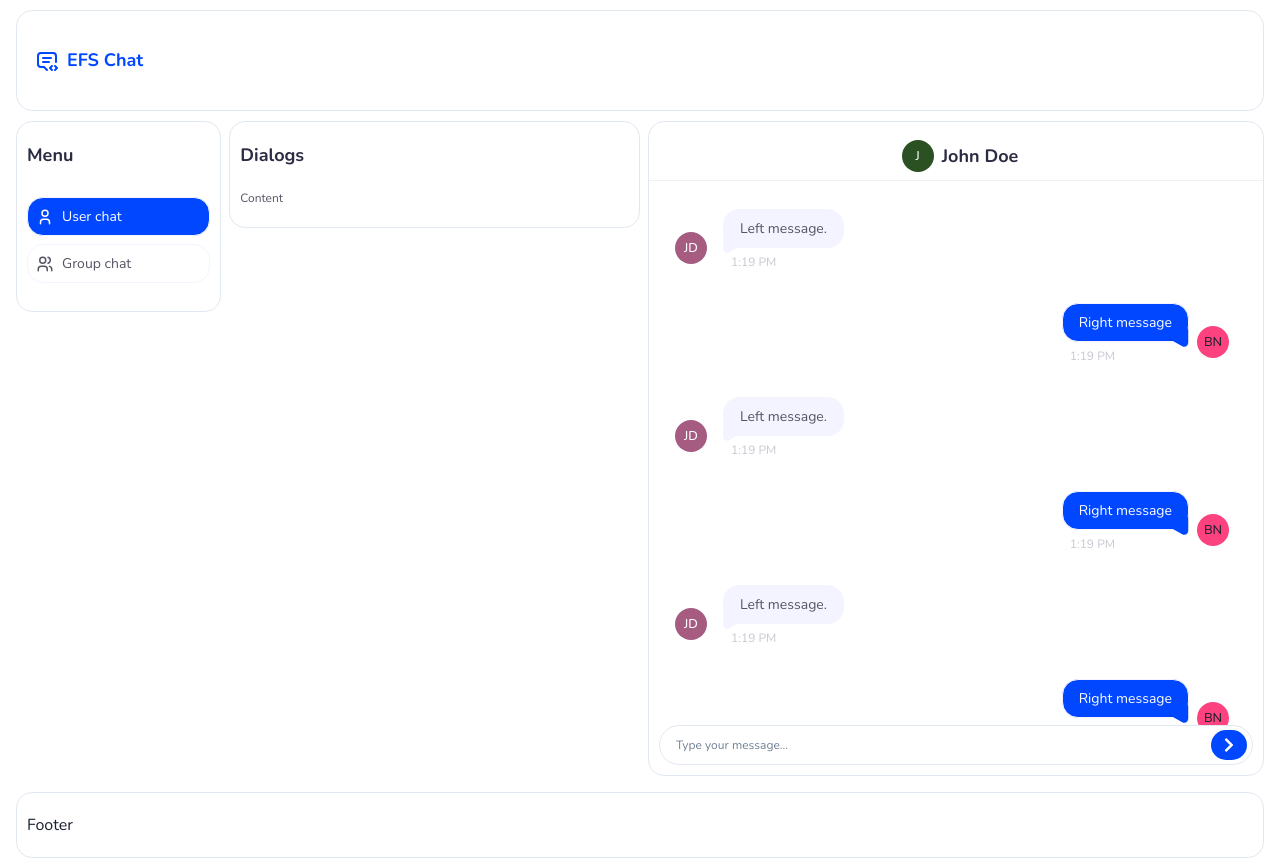
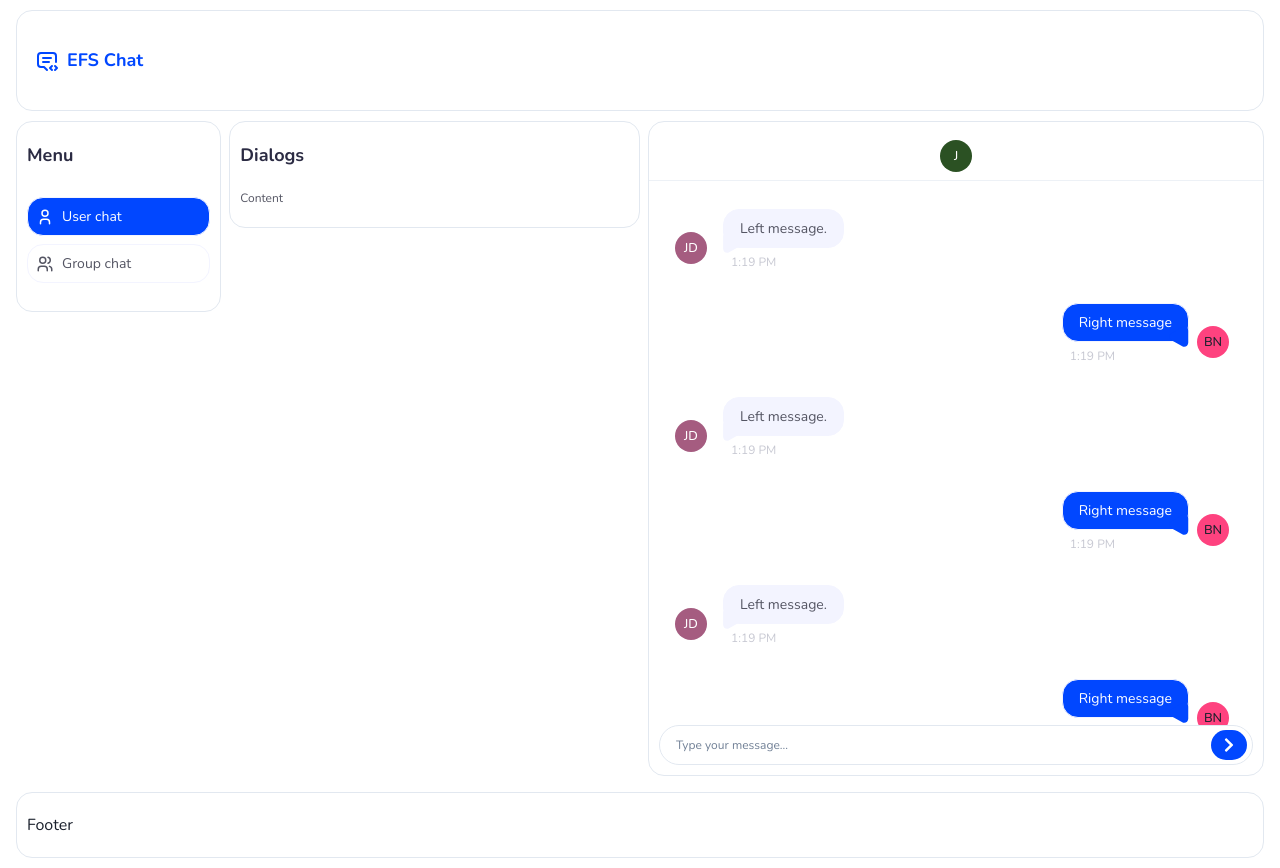
Before and after one commit to brandalx/EFSChat-client, a React (Vite) app: page /messenger in a window 1280 px wide. Built offline with nearby package versions, Linux system fonts and the light colour scheme.

Commit message:
feat: passing user data to the nickname

```diff
--- a/src/components/Home/Login.tsx
+++ b/src/components/Home/Login.tsx
@@ -34,7 +34,7 @@ const Login: React.FC = () => {
 
   const onSubForm = (_bodyData: object) => {
     console.log(_bodyData);
-
+    setUserInfo(nickname);
     navigate('/messenger', { state: { nickname: nickname } });
   };
 
--- a/src/components/Messenger/UserChat.tsx
+++ b/src/components/Messenger/UserChat.tsx
@@ -5,14 +5,14 @@ import RightMessage from './RightMessage';
 
 import InputMessageUser from './InputMessageUser';
 
-const UserChat: React.FC = () => {
+const UserChat: React.FC = ({ userInfo }) => {
   return (
     <Box mb={4}>
       <Box borderRadius='16px' borderWidth='1px' py='10px'>
         <Box py={2} ms={2} display='flex' justifyContent='center' alignItems='center'>
           <Avatar size='sm' name='John' me={2} />
           <Text textAlign='center' fontSize='xs' fontWeight='bold' color='neutral.black'>
-            John Doe
+            {userInfo != null && userInfo}
           </Text>
         </Box>
 
--- a/src/pages/Messenger.tsx
+++ b/src/pages/Messenger.tsx
@@ -1,4 +1,4 @@
-import React from 'react';
+import React, { useContext } from 'react';
 import {
   Box,
   Button,
@@ -19,7 +19,9 @@ import MessengerWindow from '../components/Messenger/GroupChat';
 import { Route, Routes } from 'react-router-dom';
 import GroupChat from '../components/Messenger/GroupChat';
 import UserChat from '../components/Messenger/UserChat';
+import { userContext } from '../Context/globalContext';
 const Messenger: React.FC = () => {
+  const { userInfo, setUserInfo } = useContext(userContext);
   return (
     <Box>
       <Container maxW='1400px'>
@@ -33,8 +35,8 @@ const Messenger: React.FC = () => {
             </GridItem>
             <GridItem w='100%'>
               <Routes>
-                <Route path='/' element={<UserChat />} />
-                <Route path='/group' element={<GroupChat />} />
+                <Route path='/' element={<UserChat userInfo={userInfo} />} />
+                <Route path='/group' element={<GroupChat userInfo={userInfo} />} />
               </Routes>
             </GridItem>
           </Grid>
```
